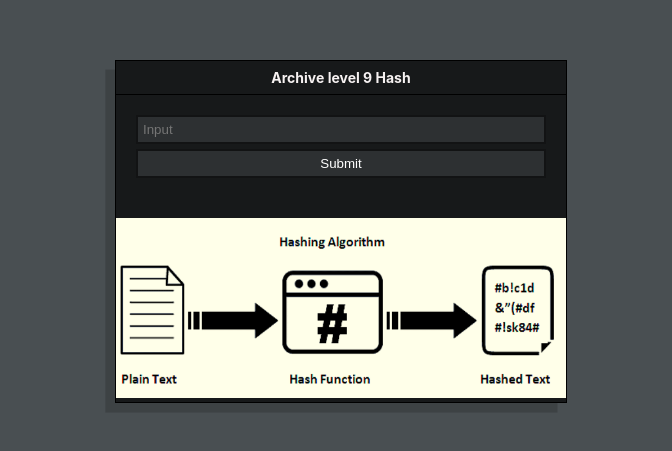
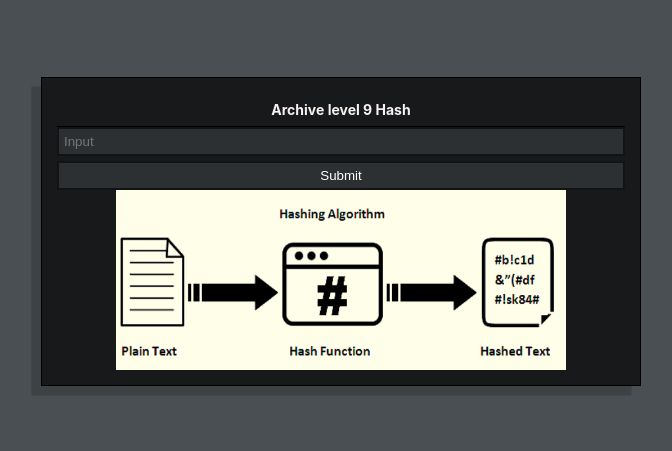
Before and after one commit to MilanBarande/hasher-front, a Next.js app: page / in a window 1280 px wide. Shown: the part 169-620 px from the top of the page, without its empty margins (299-971 px from the left). Built offline with nearby package versions, Linux system fonts and the light colour scheme.

Commit message:
:sparkles: display result

```diff
--- a/components/form.tsx
+++ b/components/form.tsx
@@ -2,18 +2,18 @@ import styles from '../styles/Form.module.scss'
 import Image from 'next/image'
 import { useState, FormEvent, SyntheticEvent } from 'react';
 
-const API_ENDPOINT = 'https://archive-lvl-9-s7ftrbvx6q-ez.a.run.app/hash?input_user=kek';
+const API_ENDPOINT = 'https://archive-lvl-9-s7ftrbvx6q-ez.a.run.app/hash';
 
 const Form = () => {
   const [value, setValue] = useState('');
+  const [result, setResult] = useState<string | null>(null);
 
   const handleSubmit = (event: SyntheticEvent) => {
     event.preventDefault();
-    fetch(API_ENDPOINT, {
-      method: 'POST',
-      body: JSON.stringify({ hashed_input: value }),
+    fetch(`${API_ENDPOINT}?input_user=${value}`, {
+      method: 'GET',
       headers: { 'Content-Type': 'application/json', mode: 'cors' },
-    }).then(res => res.json()).then(json => console.log('json result', json))
+    }).then(res => res.json()).then(json => setResult(json.hashed_input))
   }
 
   const handleChange = (event: FormEvent<HTMLInputElement>) =>
@@ -34,7 +34,9 @@ const Form = () => {
         />
         <button type="submit" value="Hash" className={styles.hasherSubmit}>Submit</button>
       </form>
-      <Image src="/hash.png" alt="Hash image" width={450} height={180} />
+      {result ? <p className={styles.result}>{result}</p> : null}
+      <div className={styles.imageContainer}>
+        <Image className={styles.image} src="/hash.png" alt="Hash image" width={450} height={180} /></div>
     </div>
   )
 }
--- a/styles/Form.module.scss
+++ b/styles/Form.module.scss
@@ -1,9 +1,10 @@
 .hasherCard {
   border: 1px solid black;
-  max-width: 800px;
+  width: 600px;
   background-color: #17191a;
   margin: 0 auto;
   box-shadow: -0.6rem 0.6rem 0 rgba(29, 30, 28, 0.26);
+  padding: 15px;
 }
 
 .hasherHeader {
@@ -16,7 +17,6 @@
 }
 
 .hasherForm {
-  padding: 20px;
   display: flex;
   flex-direction: column;
 
@@ -26,10 +26,19 @@
   margin-top: 5px;
   align-self: flex-center;
   background-color: #2d3032;
-  margin-bottom: 20px;
 }
 
 .hasherInput {
   align-self: flex-center;
   background-color: #2d3032;
 }
+
+.result {
+  text-align: center;
+}
+
+.imageContainer {
+  width: 100%;
+  display: flex;
+  justify-content: center;
+}
```
